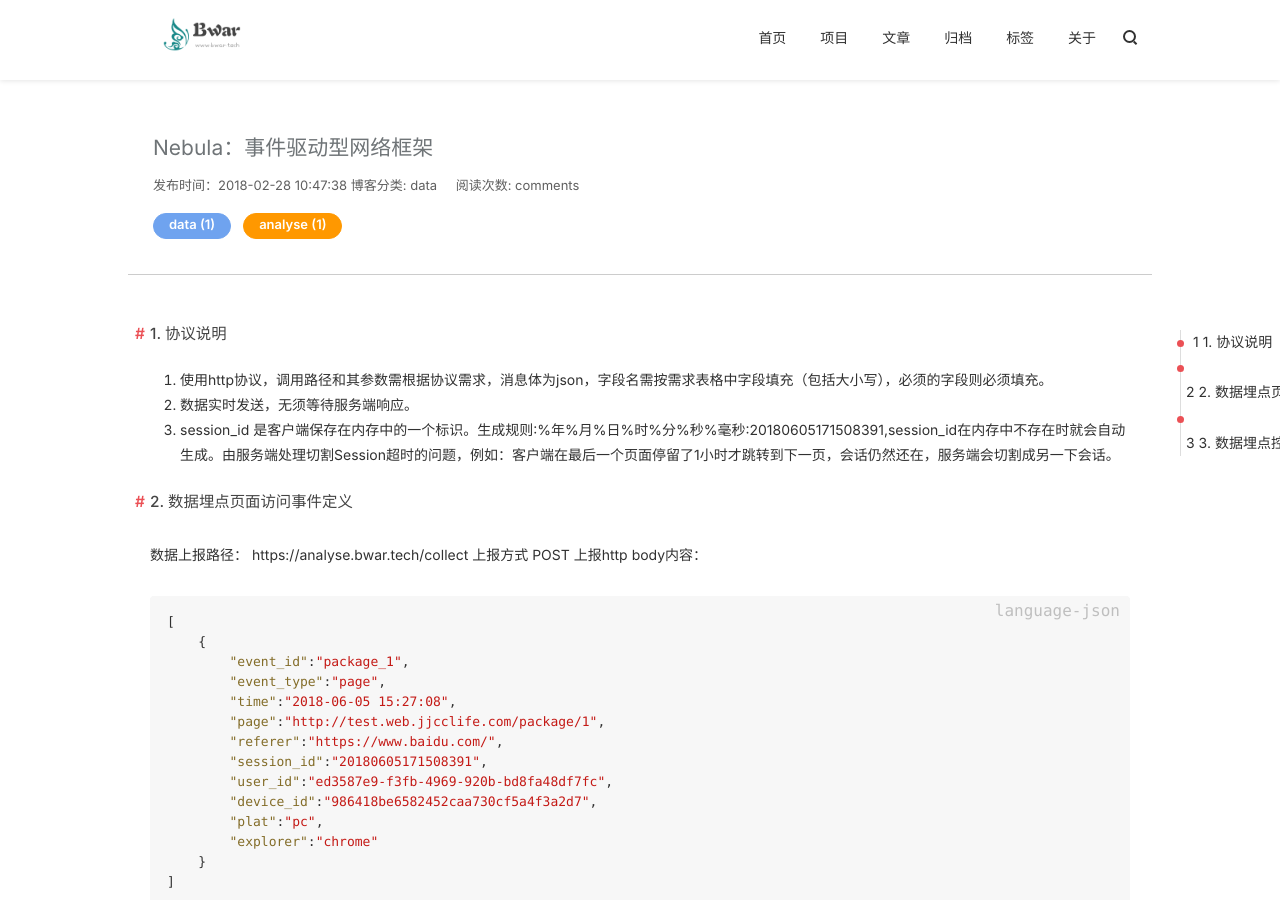
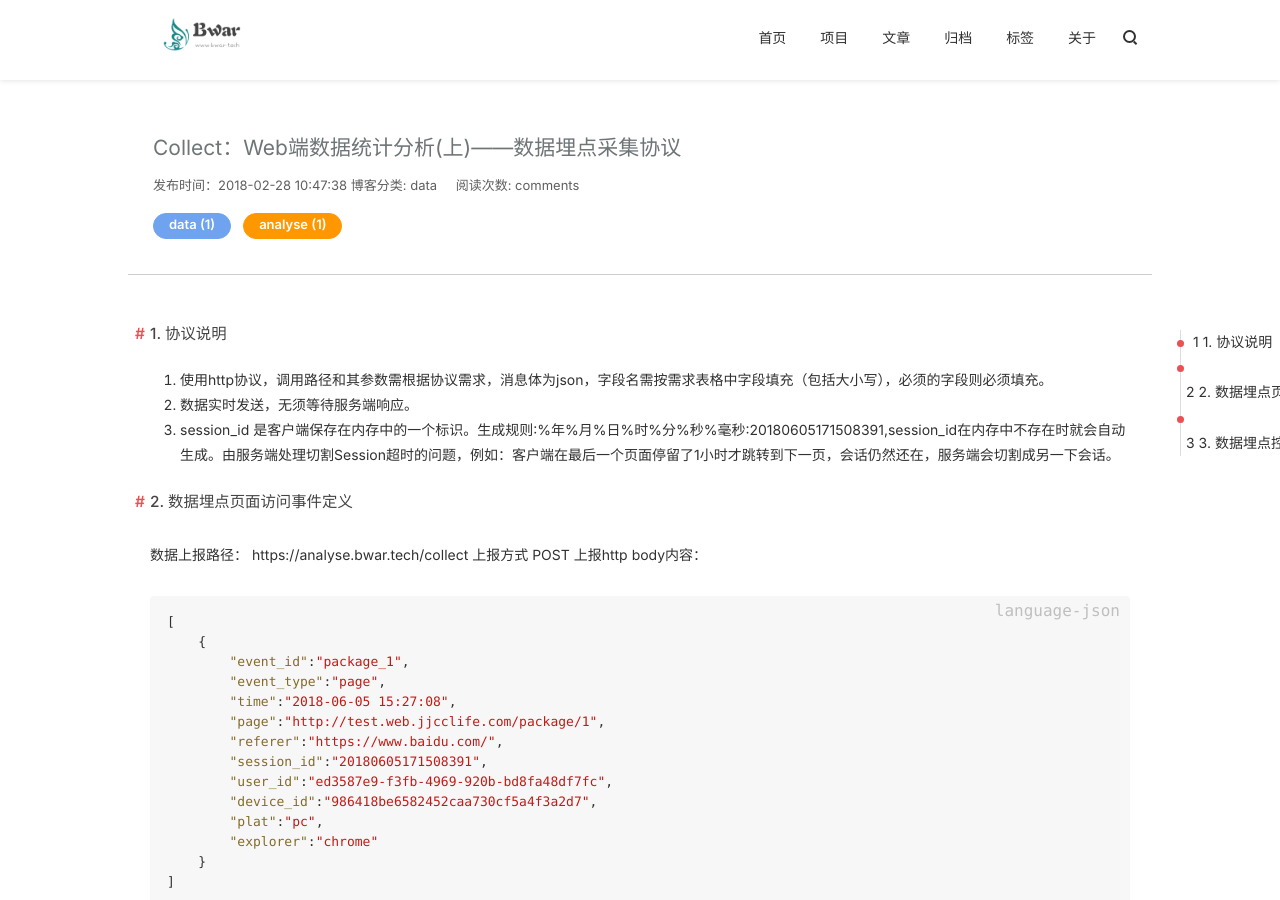
Before and after one commit to Bwar/bwar.github.io, a Jekyll site: the page built from _posts/article/2018-02-28-Collect.md, in a window 1280 px wide and 900 px high. Built offline with Jekyll 4.4.1, drawn with Linux system fonts in a browser that asks for light colours; nearby versions of some CDN libraries; comment, search, counter and statistics services are not loaded.

Commit message:
add data analyse collect protocol

```diff
--- a/_posts/article/2018-02-28-Collect.md
+++ b/_posts/article/2018-02-28-Collect.md
@@ -2,7 +2,7 @@
 layout: blog
 article: true
 category: data
-title:  Nebula：事件驱动型网络框架
+title:  Collect：Web端数据统计分析(上)——数据埋点采集协议
 date:   2018-02-28 10:47:38
 tags:
 - data
```
